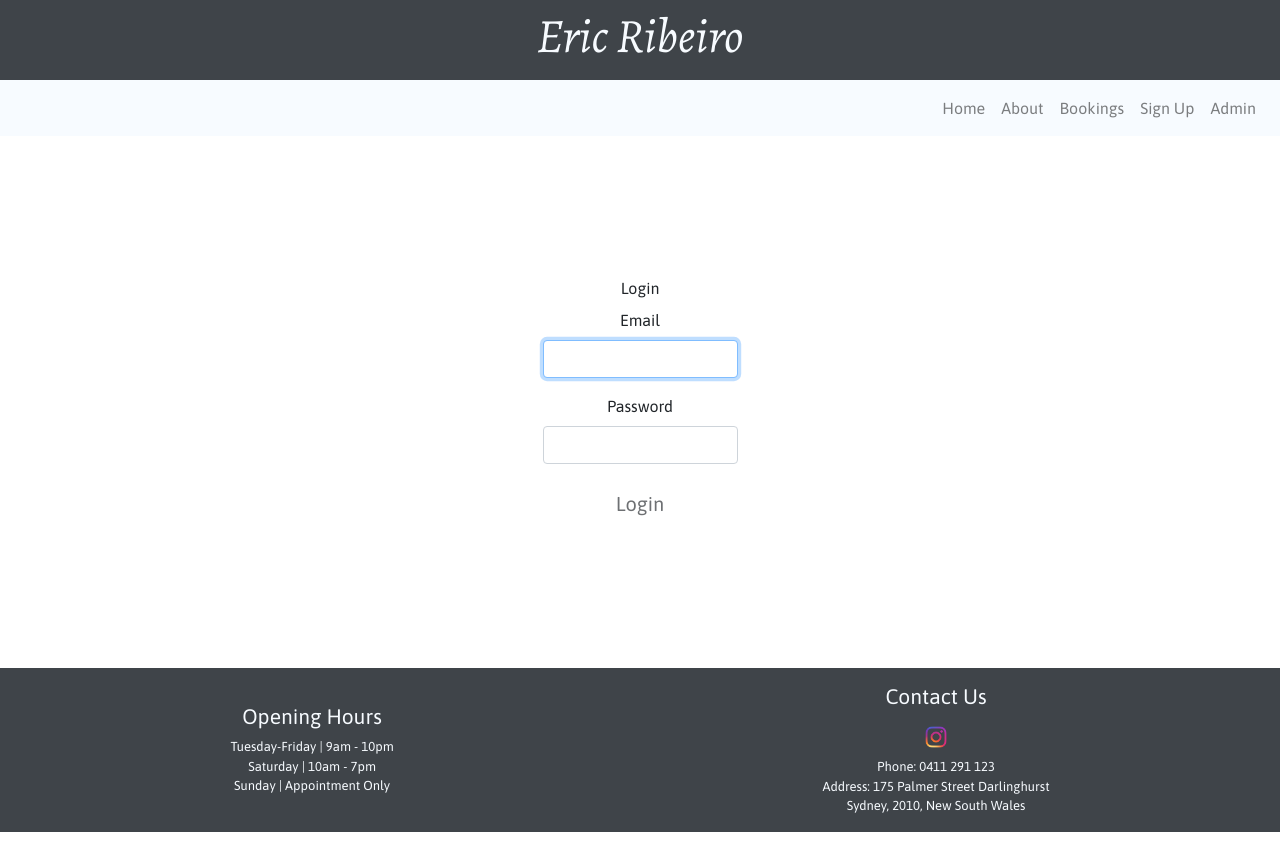
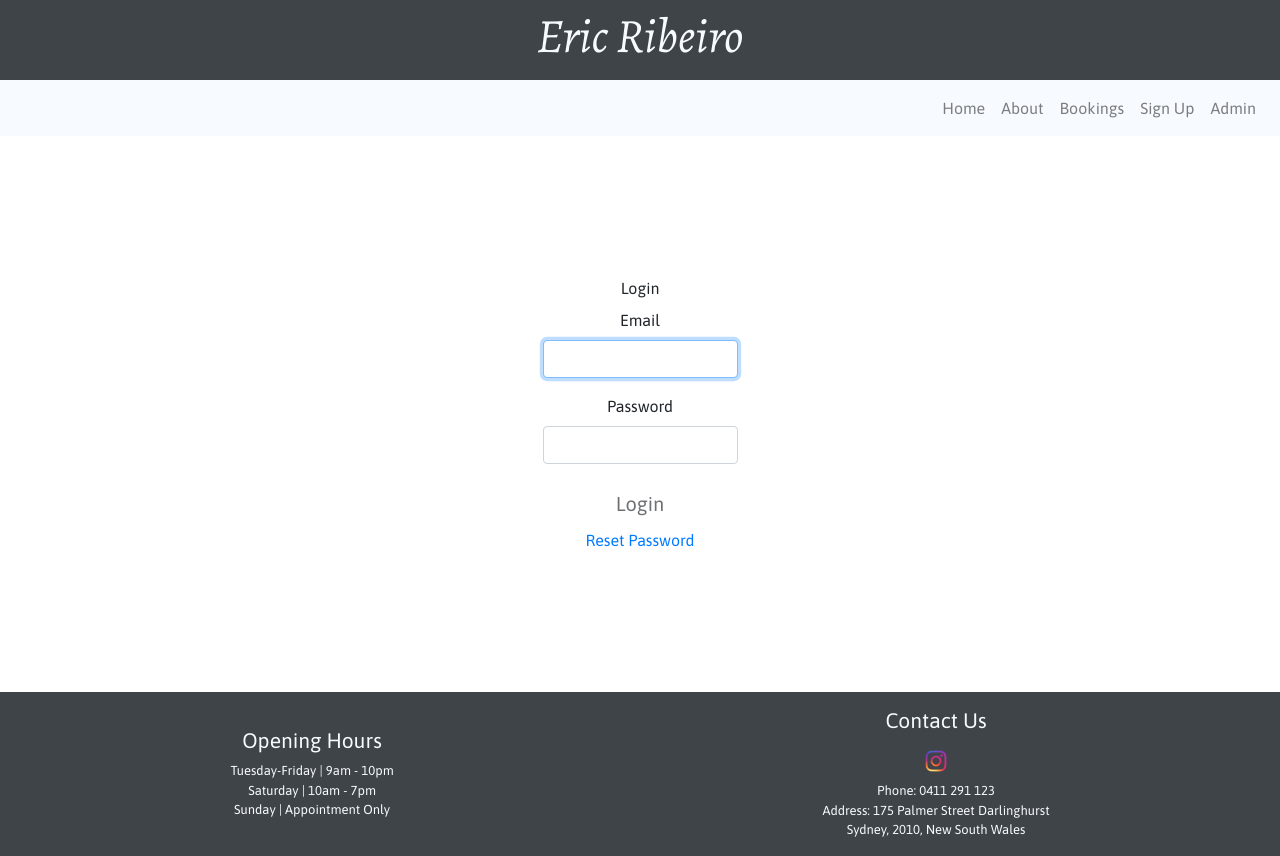
Before and after one commit to punyagit/eric-ribeiro, a React (Create React App) app in the folder eric-frontend/: page /admin in a window 1280 px wide. Before the commit the page ends 832 px from the top, so only its background shows below. Built offline with nearby package versions, Linux system fonts and the light colour scheme; no server answers.

Commit message:
add reset password to admin page

```diff
--- a/eric-frontend/src/components/Board.js
+++ b/eric-frontend/src/components/Board.js
@@ -93,6 +93,7 @@ handleLogout = event => {
             >
               Login
             </Button>
+        <a className="changePassword" href="/reset">Reset Password</a>
           </form>
         </div>
       </div>
--- a/eric-frontend/src/components/SignUpForm.js
+++ b/eric-frontend/src/components/SignUpForm.js
@@ -139,7 +139,6 @@ validateFormSignup() {
             SignUp
           </Button>
           <a className="changePassword" href="/forgot">Forgot Password?</a>
-          <a className="changePassword" href="/reset">Reset Password</a>
           </form>
 
 
```
